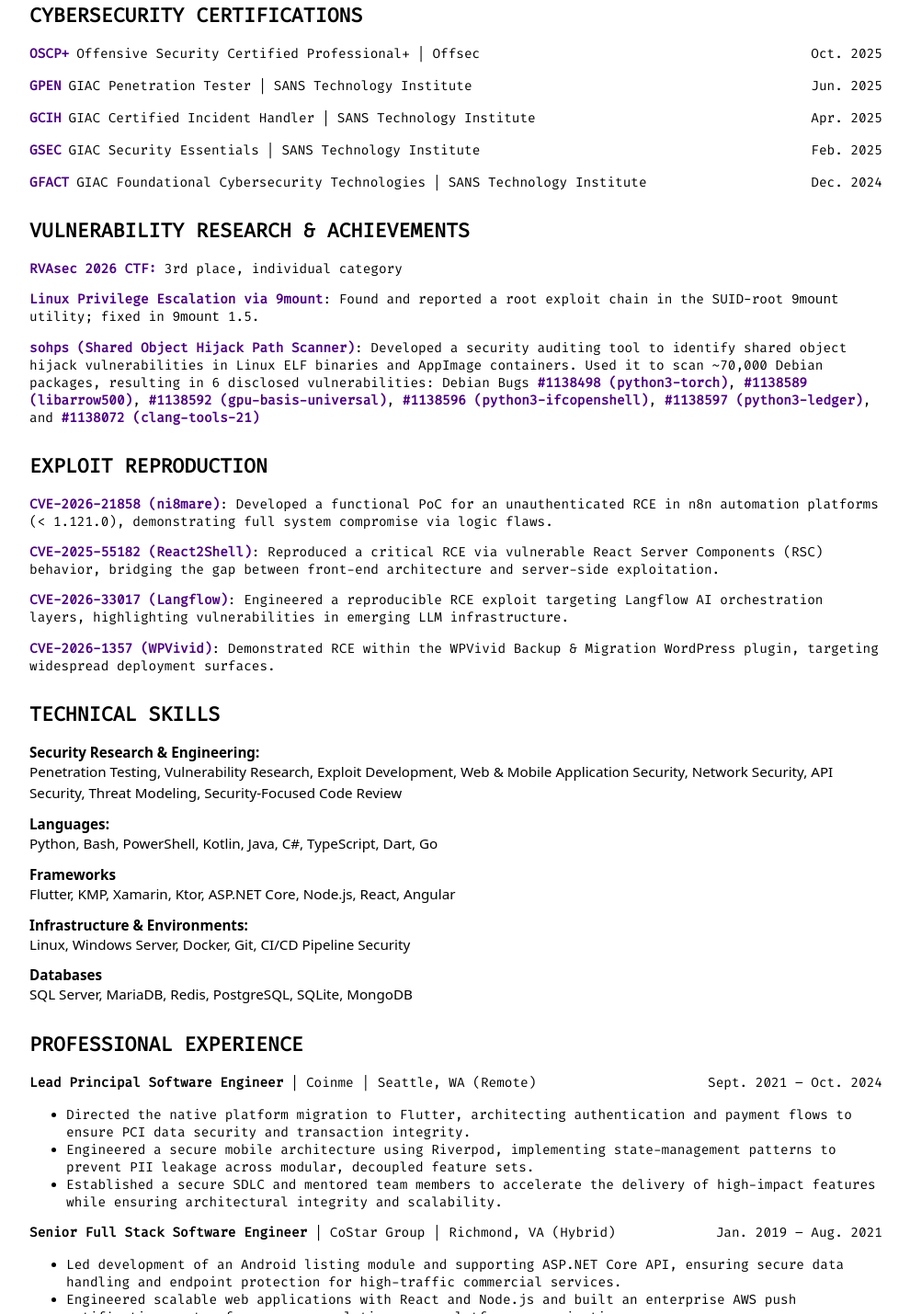
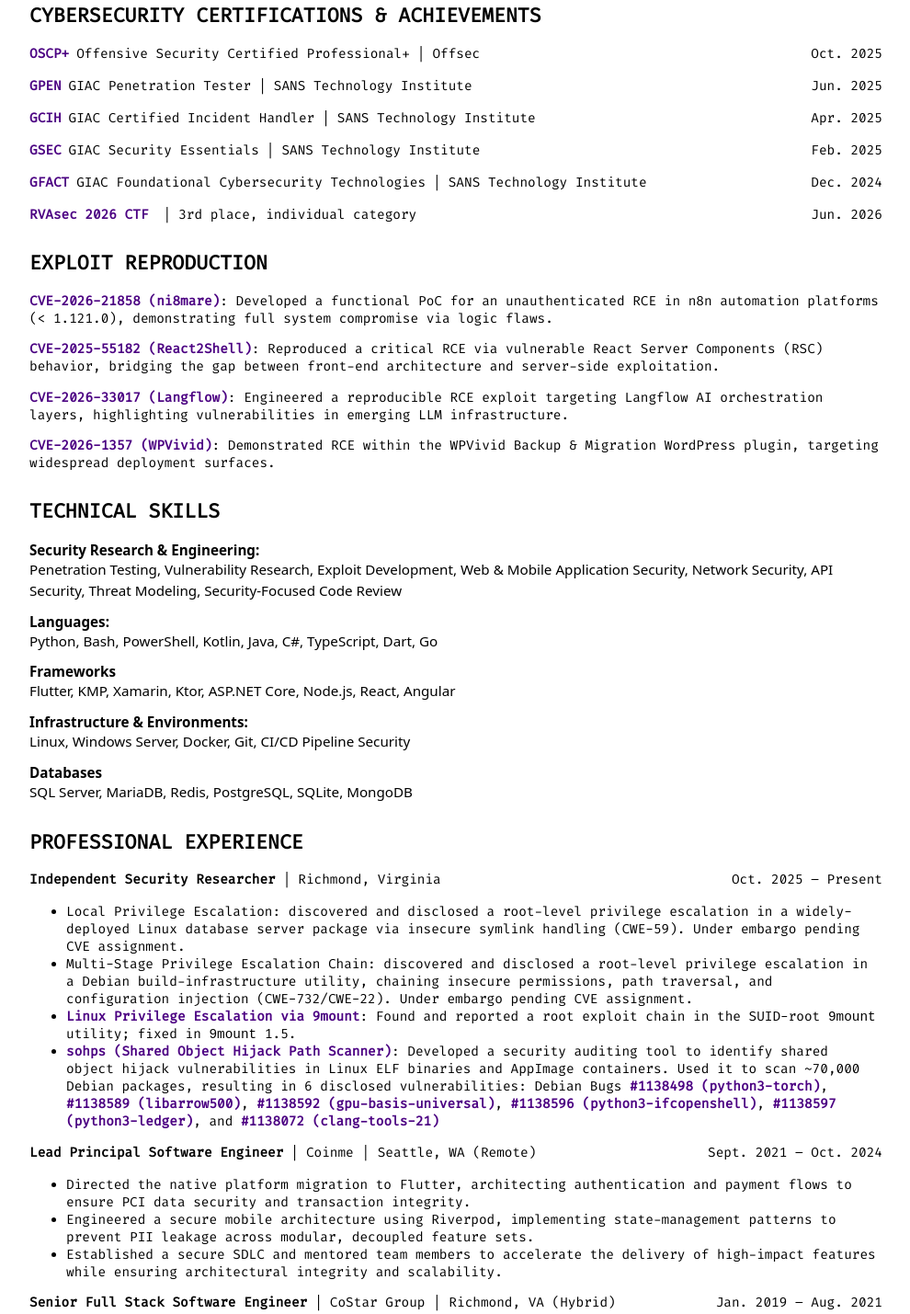
Before and after one commit to masterwok/masterwok.github.io, an Eleventy site: page src/index.html in a window 1280 px wide. Shown: the part 365-1794 px from the top of the page at 92% size, without its empty margins (144-1134 px from the left). Built offline with nearby package versions, Linux system fonts and the light colour scheme; Eleventy itself is replaced by a stand-in of ours; files that its build step writes are made by us from their sources.

Commit message:
Added indepdendent security researcher section; organization

```diff
--- a/src/index.html
+++ b/src/index.html
@@ -47,7 +47,7 @@ title: Jonathan Trowbridge
     </p>
   </div>
   <div class="section">
-    <h2>CYBERSECURITY CERTIFICATIONS</h2>
+    <h2>CYBERSECURITY CERTIFICATIONS & ACHIEVEMENTS</h2>
     <div class="certs">
       <div class="cert-entry">
         <div class="experience-header">
@@ -99,30 +99,17 @@ title: Jonathan Trowbridge
         </div>
         <div class="cert-date">Dec. 2024</div>
       </div>
+
+      <div class="cert-entry">
+        <div class="experience-header">
+          <a target="_blank" rel="noopener noreferrer" href="https://www.credly.com/badges/05156ada-5cf1-40de-a1db-6eb126f2bb03">RVAsec 2026 CTF</a>
+          <span class="cert-full-name"></span>
+          <span class="cert-pipe">|</span>
+          <span class="cert-institution">3rd place, individual category</span>
+        </div>
+        <div class="cert-date">Jun. 2026</div>
+      </div>
     </div>
-  </div>
-
-  <div class="section">
-    <h2>VULNERABILITY RESEARCH & ACHIEVEMENTS</h2>
-    <ul class="flat">
-      <li><a href="https://rvasec.com/conference/" target="_blank" rel="noopener noreferrer">RVAsec 2026 CTF:</a> 3rd place, individual category</b></li>
-      <li>
-        <a href="/blog/posts/9mount-lpe/" target="_blank" rel="noopener noreferrer">Linux Privilege Escalation via 9mount</a>: Found and
-        reported a root exploit chain in the SUID-root <code>9mount</code> utility; fixed in <code>9mount</code> 1.5.
-      </li>
-      <li>
-        <a href="https://github.com/masterwok/sohps" target="_blank" rel="noopener noreferrer">sohps (Shared Object Hijack Path Scanner)</a>: Developed a security
-        auditing tool to identify shared object hijack
-        vulnerabilities in Linux ELF binaries and AppImage containers. Used it to scan ~70,000 Debian packages,
-        resulting in 6 disclosed vulnerabilities: Debian Bugs <a
-          href="https://bugs.debian.org/cgi-bin/bugreport.cgi?bug=1138498" target="_blank" rel="noopener noreferrer">#1138498 (python3-torch)</a>, <a
-          href="https://bugs.debian.org/cgi-bin/bugreport.cgi?bug=1138589" target="_blank" rel="noopener noreferrer">#1138589 (libarrow500)</a>, <a
-          href="https://bugs.debian.org/cgi-bin/bugreport.cgi?bug=1138592" target="_blank" rel="noopener noreferrer">#1138592 (gpu-basis-universal)</a>, <a
-          href="https://bugs.debian.org/cgi-bin/bugreport.cgi?bug=1138596" target="_blank" rel="noopener noreferrer">#1138596 (python3-ifcopenshell)</a>, <a
-          href="https://bugs.debian.org/cgi-bin/bugreport.cgi?bug=1138597" target="_blank" rel="noopener noreferrer">#1138597 (python3-ledger)</a>, and <a
-          href="https://bugs.debian.org/cgi-bin/bugreport.cgi?bug=1138072" target="_blank" rel="noopener noreferrer">#1138072 (clang-tools-21)</a>
-      </li>
-    </ul>
   </div>
 
   <div class="section">
@@ -187,6 +174,40 @@ title: Jonathan Trowbridge
 
   <div class="section">
     <h2>PROFESSIONAL EXPERIENCE</h2>
+
+    <div class="experience-entry">
+      <div class="experience-header">
+        <div class="title">Independent Security Researcher</div>
+        <span class="pipe">|</span>
+        <div class="description">Richmond, Virginia</div>
+      </div>
+      <div class="date">Oct. 2025 – Present</div>
+    </div>
+    <ul>
+      <li>
+        Local Privilege Escalation: discovered and disclosed a root-level privilege escalation in a widely-deployed Linux database server package via insecure symlink
+        handling (CWE-59). Under embargo pending CVE assignment.
+      </li>
+      <li>
+        Multi-Stage Privilege Escalation Chain: discovered and disclosed a root-level privilege escalation in a Debian build-infrastructure utility, chaining insecure
+        permissions, path traversal, and configuration injection (CWE-732/CWE-22). Under embargo pending CVE assignment.
+      </li>
+      <li>
+        <a href="/blog/posts/9mount-lpe/" target="_blank" rel="noopener noreferrer">Linux Privilege Escalation via 9mount</a>: Found and
+        reported a root exploit chain in the SUID-root <code>9mount</code> utility; fixed in <code>9mount</code> 1.5.
+      </li>
+      <li>
+        <a href="https://github.com/masterwok/sohps" target="_blank" rel="noopener noreferrer">sohps (Shared Object Hijack Path Scanner)</a>: Developed a security
+        auditing tool to identify shared object hijack vulnerabilities in Linux ELF binaries and AppImage containers. Used it to scan ~70,000 Debian packages, resulting in 6 disclosed vulnerabilities: Debian Bugs
+        <a href="https://bugs.debian.org/cgi-bin/bugreport.cgi?bug=1138498" target="_blank" rel="noopener noreferrer">#1138498 (python3-torch)</a>, <a
+          href="https://bugs.debian.org/cgi-bin/bugreport.cgi?bug=1138589" target="_blank" rel="noopener noreferrer">#1138589 (libarrow500)</a>, <a
+          href="https://bugs.debian.org/cgi-bin/bugreport.cgi?bug=1138592" target="_blank" rel="noopener noreferrer">#1138592 (gpu-basis-universal)</a>, <a
+          href="https://bugs.debian.org/cgi-bin/bugreport.cgi?bug=1138596" target="_blank" rel="noopener noreferrer">#1138596 (python3-ifcopenshell)</a>, <a
+          href="https://bugs.debian.org/cgi-bin/bugreport.cgi?bug=1138597" target="_blank" rel="noopener noreferrer">#1138597 (python3-ledger)</a>, and <a
+          href="https://bugs.debian.org/cgi-bin/bugreport.cgi?bug=1138072" target="_blank" rel="noopener noreferrer">#1138072 (clang-tools-21)</a>
+      </li>
+
+    </ul>
 
     <div class="experience-entry">
       <div class="experience-header">
```
